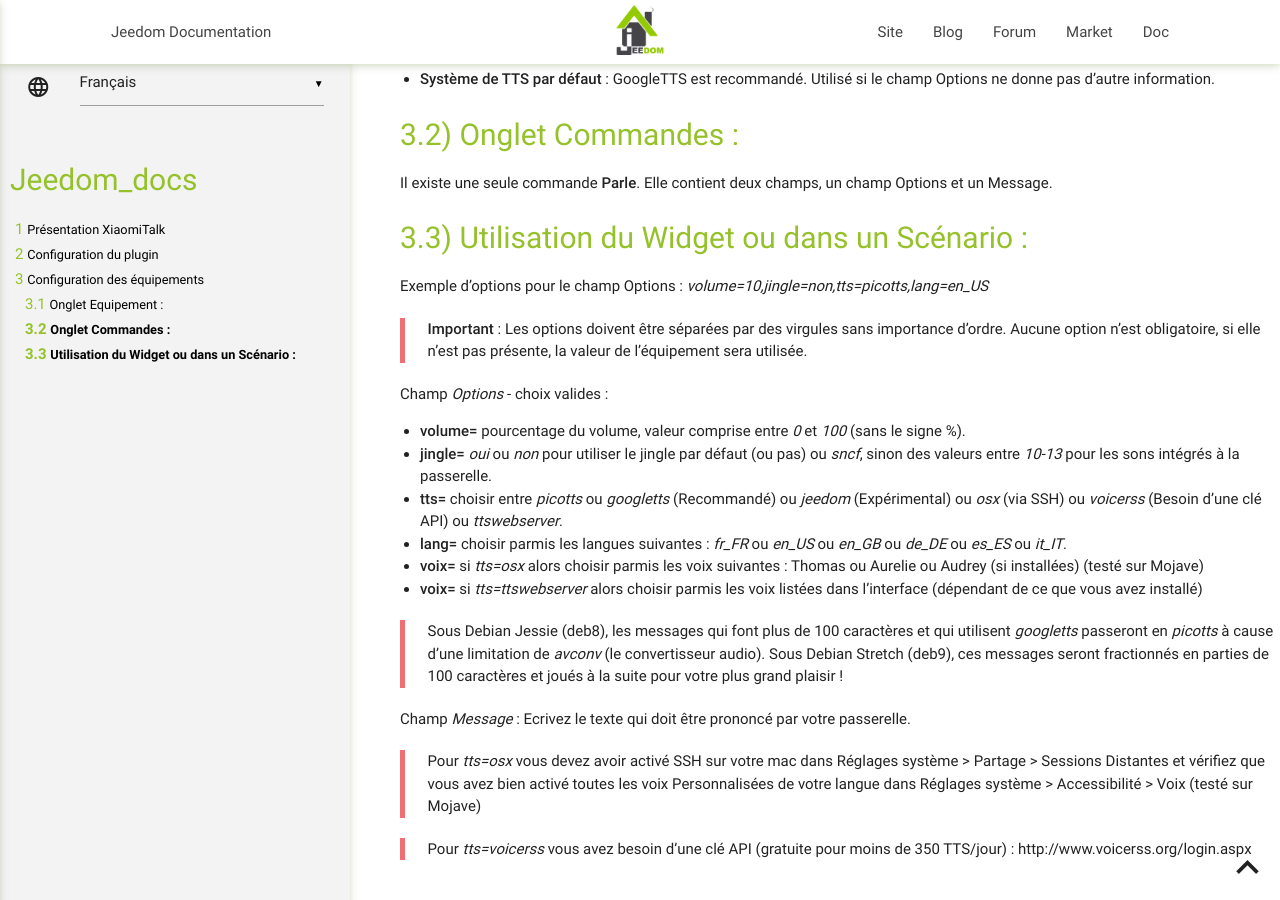
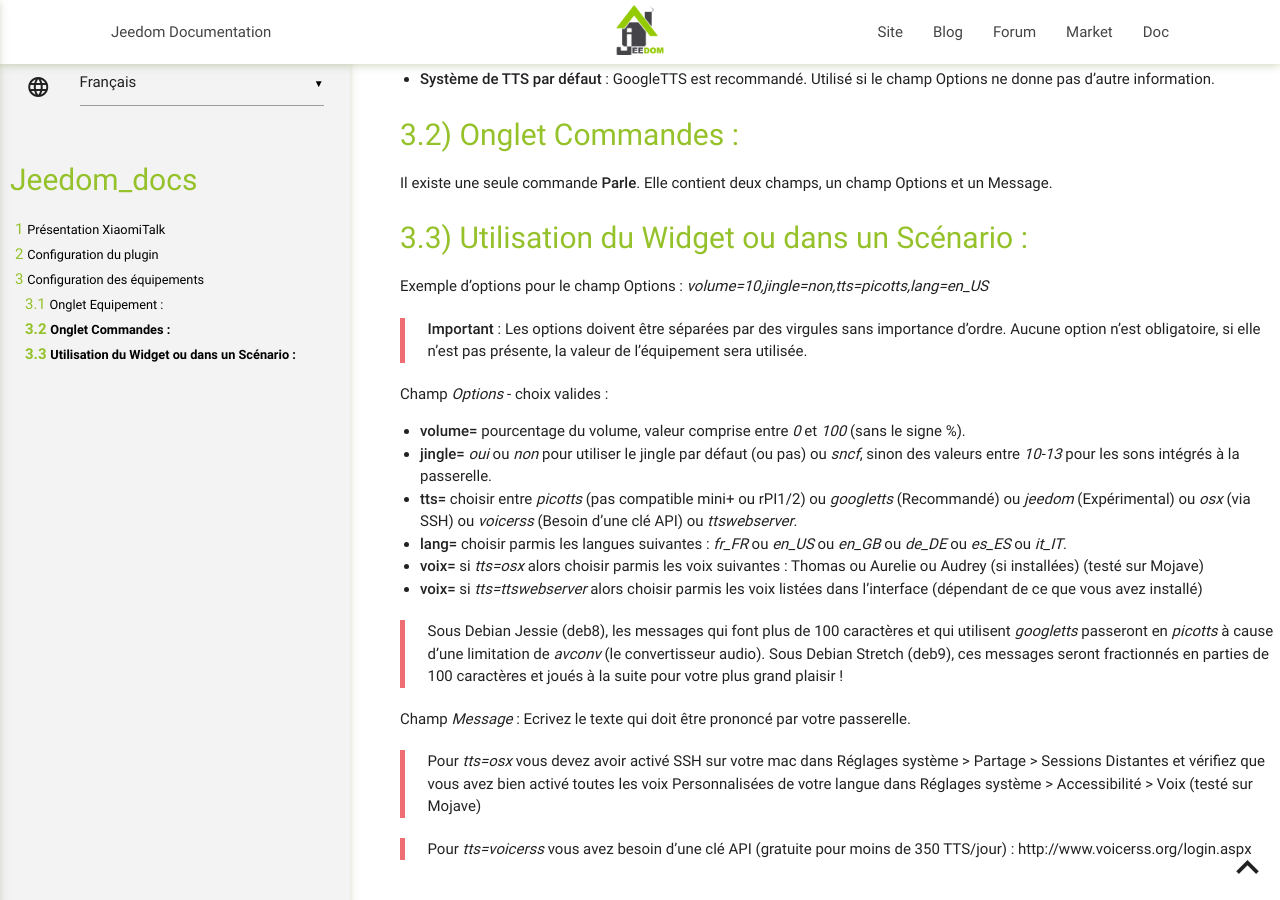
Before and after one commit to NebzHB/jeedom_docs, a Jekyll site: the page built from plugins/xiaomiTalk/fr_FR/index.md, in a window 1280 px wide and 900 px high, scrolled down 2174 px. Built offline with Jekyll 4.4.1, drawn with Linux system fonts in a browser that asks for light colours; our own code applies the rules of GitHub Pages for plain Markdown files.

Commit message:
Update index.md

```diff
--- a/plugins/xiaomiTalk/fr_FR/index.md
+++ b/plugins/xiaomiTalk/fr_FR/index.md
@@ -68,7 +68,7 @@
 Champ *Options* - choix valides :
 -	**volume=** pourcentage du volume, valeur comprise entre *0* et *100* (sans le signe %).
 -	**jingle=** *oui* ou *non* pour utiliser le jingle par défaut (ou pas) ou *sncf*, sinon des valeurs entre *10-13* pour les sons intégrés à la passerelle.
--	**tts=** choisir entre *picotts* ou *googletts* (Recommandé) ou *jeedom* (Expérimental) ou *osx* (via SSH) ou *voicerss* (Besoin d'une clé API) ou *ttswebserver*.
+-	**tts=** choisir entre *picotts* (pas compatible mini+ ou rPI1/2) ou *googletts* (Recommandé) ou *jeedom* (Expérimental) ou *osx* (via SSH) ou *voicerss* (Besoin d'une clé API) ou *ttswebserver*.
 -	**lang=** choisir parmis les langues suivantes : *fr_FR* ou *en_US* ou *en_GB* ou *de_DE* ou *es_ES* ou *it_IT*.
 - **voix=** si *tts=osx* alors choisir parmis les voix suivantes : Thomas ou Aurelie ou Audrey (si installées)  (testé sur Mojave)
 - **voix=** si *tts=ttswebserver* alors choisir parmis les voix listées dans l'interface (dépendant de ce que vous avez installé)
```
